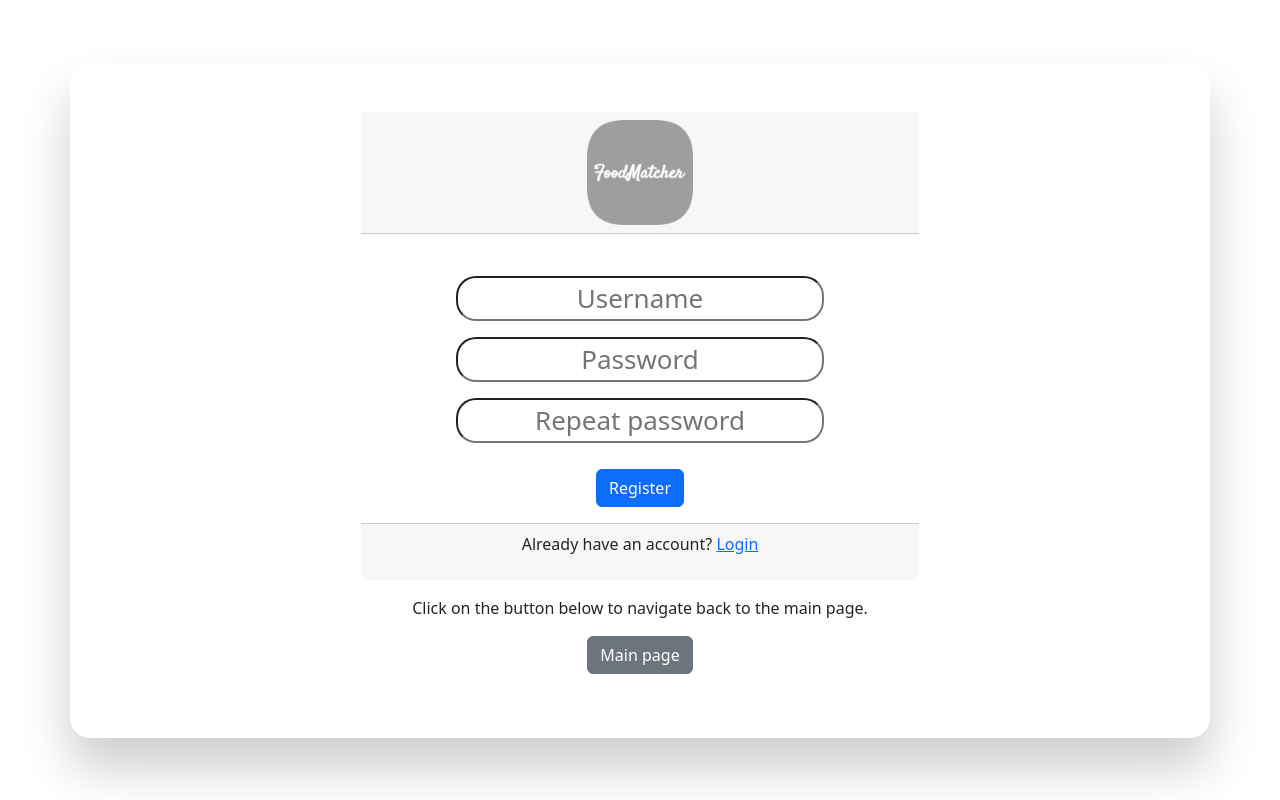
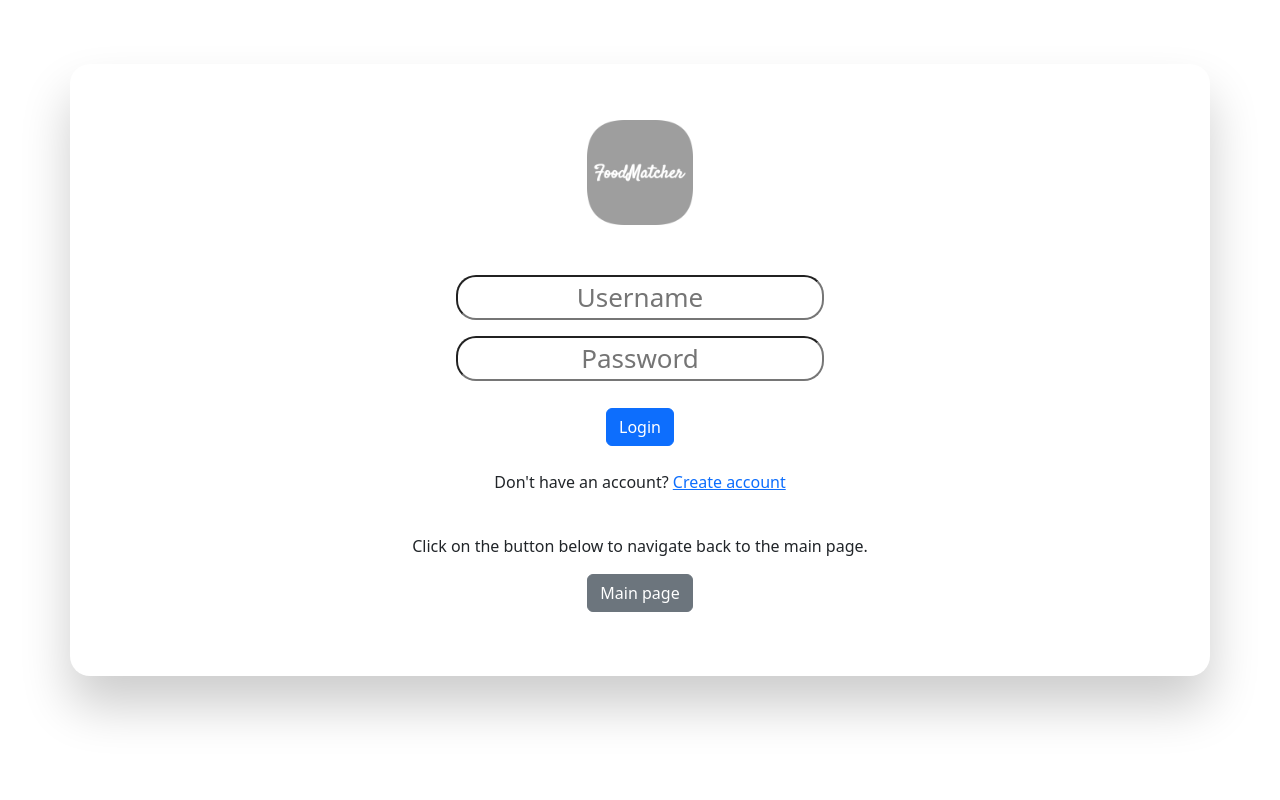
Before and after one commit to abbasfaizi/Web-Project-NodeJs, a React (Create React App) app in the folder client/: page / in a window 1280 px wide. Built offline with nearby package versions, Linux system fonts and the light colour scheme.

Commit message:
Register page + login page css changes

```diff
--- a/client/src/App.tsx
+++ b/client/src/App.tsx
@@ -8,7 +8,7 @@ import MainPage from "./MainPage";
 function App() {
   return (
     <div className="App">
-      <RegisterScreen/>
+      <LoginScreen/>
     </div>
   );
 }
--- a/client/src/LoginScreen.css
+++ b/client/src/LoginScreen.css
@@ -33,3 +33,18 @@
     width: 70%;
     font-size: calc(10px + 2vmin);
 }
+
+.card-footer{
+    background-color: white;
+    border: 0
+}
+
+.card-header{
+    background-color: white;
+    border: 0;
+}
+
+.card{
+    background-color: white;
+    border: 0;
+}
--- a/client/src/RegisterScreen.css
+++ b/client/src/RegisterScreen.css
@@ -1,6 +1,6 @@
 
 .container{
-    background-color: #ffffff;
+    background-color: white;
     margin-top: 5%;
     text-align: center;
     padding: 0 0 5% 0;
@@ -10,7 +10,7 @@
 
 
 .Web-Logo{
-    height: 20%;
+    height: 100%;
     width: 20%;
 }
 
@@ -42,7 +42,17 @@
     font-size: calc(10px + 2vmin);
 }
 
-.card{
+.card-footer{
+    background-color: white;
+    border: 0
+}
 
+.card-header{
+    background-color: white;
     border: 0;
 }
+
+.card{
+    background-color: white;
+    border: 0;
+}
```
